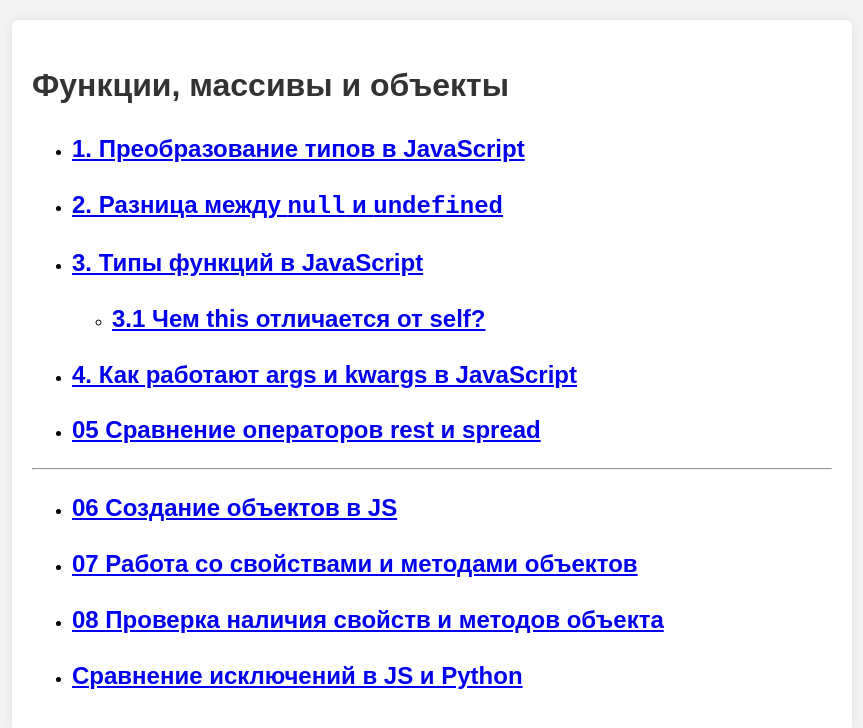
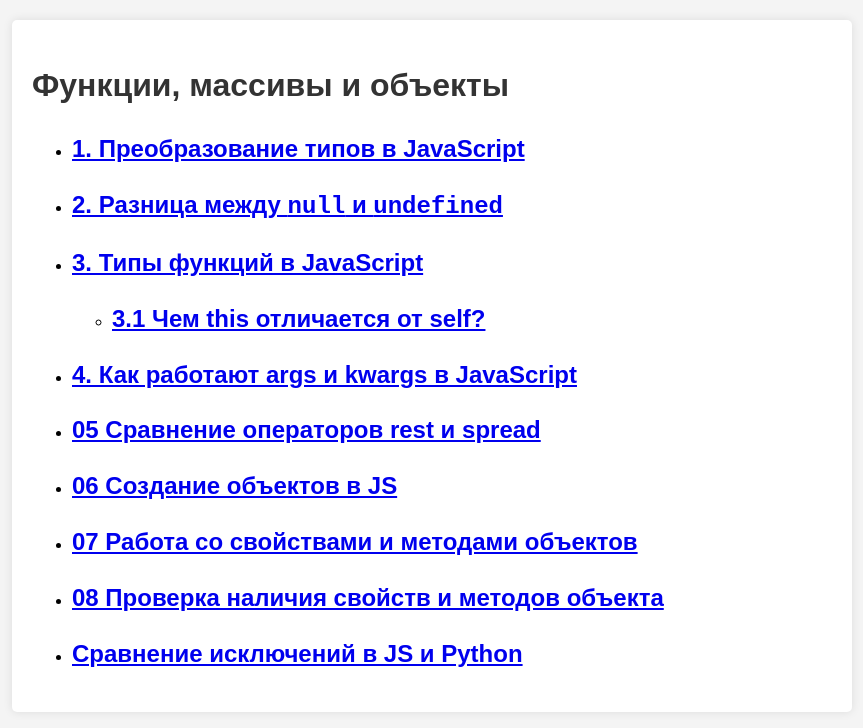
Before and after one commit to ibarbylev/M2_Fullstack, a plain HTML site: page level_07_funcs_arrays_objects/index.html in a window 1280 px wide. Shown: the whole page, without its empty margins (208-1071 px from the left). Drawn offline with Linux system fonts and the light colour scheme.

Commit message:
some fixes

```diff
--- a/level_07_funcs_arrays_objects/index.html
+++ b/level_07_funcs_arrays_objects/index.html
@@ -30,9 +30,6 @@
                 <li>
                     <h2><a href="05-rest-vs-spread-JS.html">05 Сравнение операторов rest и spread</a></h2>
                 </li>
-            </ul>
-            <hr>
-            <ul>
                 <li>
                     <h2><a href="06-create-objects-JS.html">06 Создание объектов в JS</a></h2>
                 </li>
```
